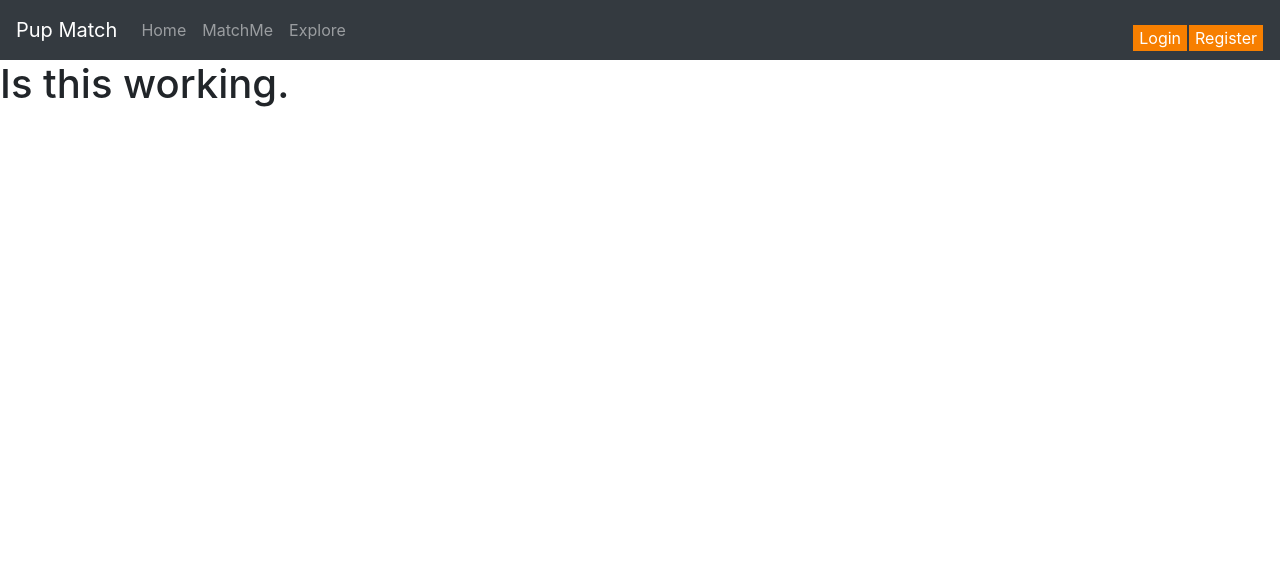
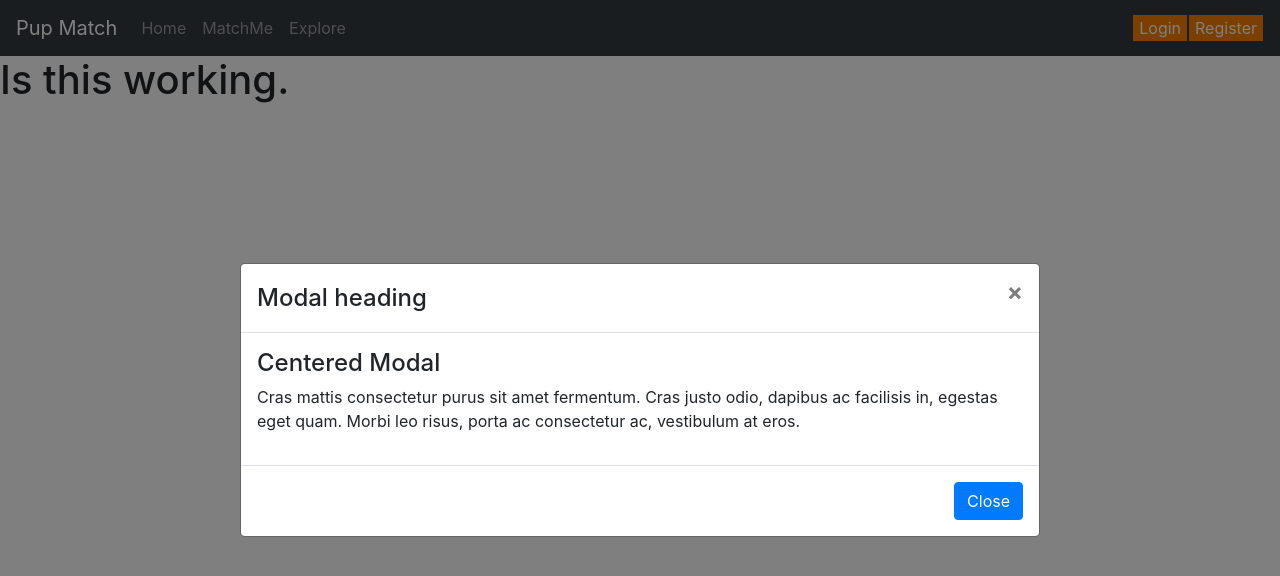
Before and after one commit to titorivera0707/Coapp, a React (Create React App) app: page / in a window 1280 px wide. Both pictures are taken after a click on the button "Login". Shown: the top 576 px of the page. Built offline with nearby package versions, Linux system fonts and the light colour scheme.

Commit message:
Got the modal to begin working now we can move onto actually adding the questions to the modals and saving the information.

```diff
--- a/src/Components/Modal/Modal.js
+++ b/src/Components/Modal/Modal.js
@@ -1,11 +1,34 @@
 import React from "react"
 import './Modal.css'
+import { Modal, Button } from "react-bootstrap"
 
-function Modal() {
+function Modall(props) {
 
     return(
-        <div></div>
+    <Modal
+      {...props}
+      size="lg"
+      aria-labelledby="contained-modal-title-vcenter"
+      centered
+    >
+      <Modal.Header closeButton>
+        <Modal.Title id="contained-modal-title-vcenter">
+          Modal heading
+        </Modal.Title>
+      </Modal.Header>
+      <Modal.Body>
+        <h4>Centered Modal</h4>
+        <p>
+          Cras mattis consectetur purus sit amet fermentum. Cras justo odio,
+          dapibus ac facilisis in, egestas eget quam. Morbi leo risus, porta ac
+          consectetur ac, vestibulum at eros.
+        </p>
+      </Modal.Body>
+      <Modal.Footer>
+        <Button onClick={props.onHide}>Close</Button>
+      </Modal.Footer>
+    </Modal>
     )
 }
 
-export default Modal
+export default Modall
--- a/src/Components/NavBar/NavigationBar.js
+++ b/src/Components/NavBar/NavigationBar.js
@@ -1,22 +1,25 @@
 import React from "react"
 import { Navbar, Nav } from "react-bootstrap"
 import './NavigationBar.css'
+import Modall from "../Modal/Modal"
 
 function NavigationBar() {
+
+    const [modalShow, setModalShow] = React.useState(false);
 
     // Onclick event handler for the login portion of the application.
     function handleLogin(e) {
         e.preventDefault();
         console.log("Login page will appear.")
+        setModalShow(true)
     }
 
     // Onclick event handler for the registration portion of the application.
     function handleRegister(e) {
         e.preventDefault();
         console.log("Registration page will appear.")
+        setModalShow(true)
     }
-
-
 
     return(
         <div>
@@ -29,14 +32,16 @@
                 </Nav>
                 <div>
 
-            {/* Simple Navbar that will most likely be changed later on but for now just to give us an idea of what will be there. */}
-            <Navbar />
-
             <button className="btnShp" onClick={handleLogin}>Login</button>
             <button className="btnShp" onClick={handleRegister}>Register</button>
 
         </div>
             </Navbar>
+
+            <Modall
+        show={modalShow}
+        onHide={() => setModalShow(false)}
+      />
         </div>
     )
 }
```
